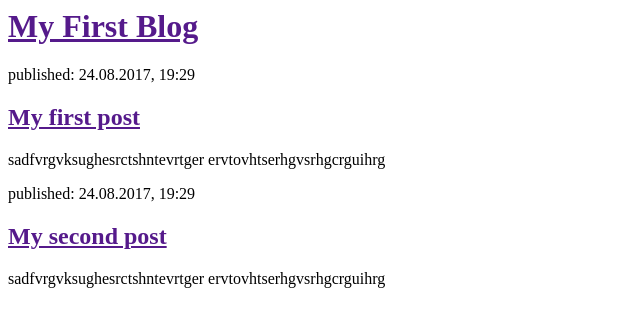
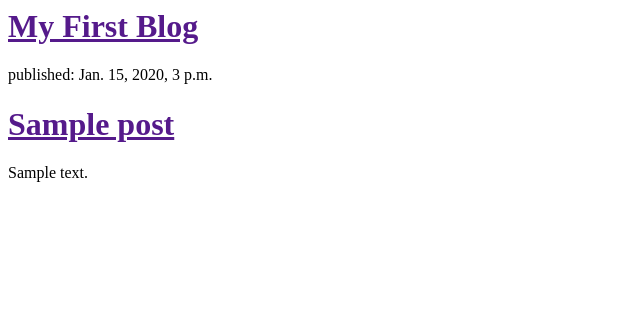
Before and after one commit to mine1984/First-blog, a Django app: template blog/templates/blog/post_list.html in a window 1280 px wide. Shown: the top 327 px of the page, without its empty margins (0-640 px from the left). Run offline with Django 3.2, Linux system fonts and the light colour scheme; the template is opened without the code that fills it: values that come from a table or form of the project are taken from there, others are empty; tables that the repository leaves empty hold one stand-in row (values such as "Sample post").

Commit message:
Modded templates to display posts from DB

```diff
--- a/blog/templates/blog/post_list.html
+++ b/blog/templates/blog/post_list.html
@@ -8,15 +8,12 @@
         </div>
 
         <div>
-            <p>published: 24.08.2017, 19:29</p>
-            <h2><a href="">My first post</a></h2>
-            <p>sadfvrgvksughesrctshntevrtger ervtovhtserhgvsrhgcrguihrg</p>
-        </div>
-
-        <div>
-            <p>published: 24.08.2017, 19:29</p>
-            <h2><a href="">My second post</a></h2>
-            <p>sadfvrgvksughesrctshntevrtger ervtovhtserhgvsrhgcrguihrg</p>
+            {% for post in posts %}
+                <div>
+                    <p>published: {{post.published_date}}</p>
+                    <h1><a href="">{{post.title}}</a></h1>
+                    <p>{{post.text|linebreaksbr}}</p>
+            {% endfor %}
         </div>
     </body>
 </html>
--- a/blog/views.py
+++ b/blog/views.py
@@ -1,4 +1,7 @@
 from django.shortcuts import render
+from django.utils import timezone
+from .models import Post
 
 def post_list(request):
-    return render(request, 'blog/post_list.html', {})
+    posts = Post.objects.filter(published_date__lte=timezone.now()).order_by('published_date')
+    return render(request, 'blog/post_list.html', {'posts':posts})
```
